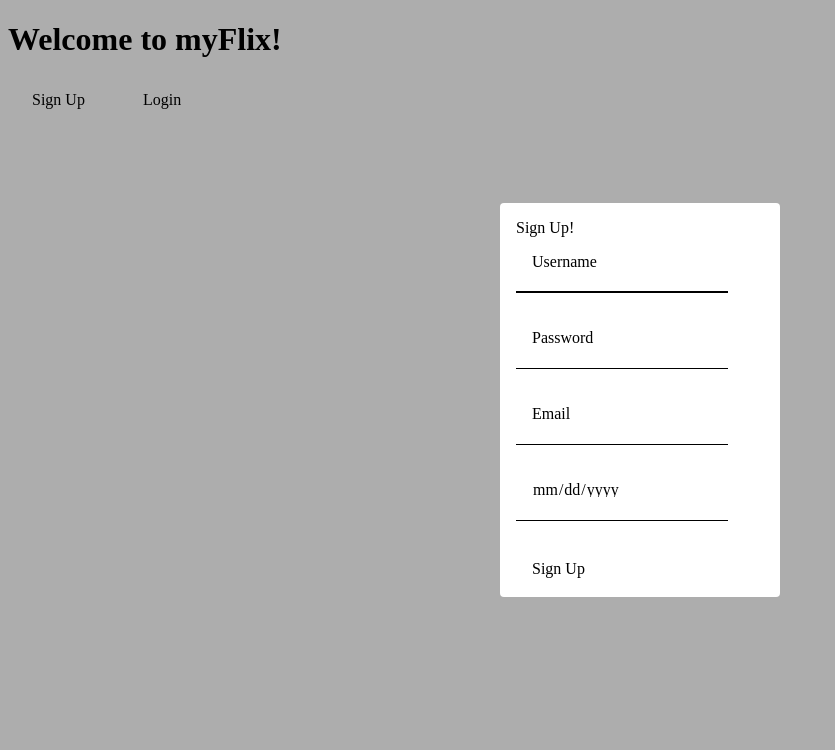
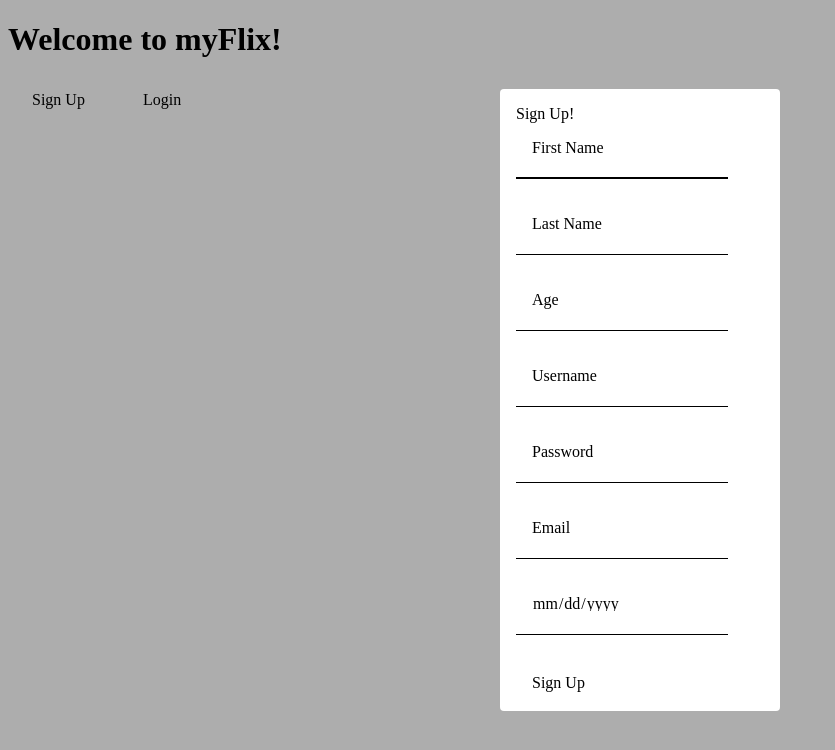
Before and after one commit to dwyertyrell/myFlix-Angular, an Angular app: page / in a window 1280 px wide. Both pictures are taken after a click on the button "Sign Up". Shown: the top 750 px of the page, without its empty margins (0-835 px from the left). Built offline with nearby package versions, Linux system fonts and the light colour scheme.

Commit message:
refactor: Client's side input fields in accordance to the Mongoose Schema db
corrected the client's side input fields in accordance to the required field for the Atlas Mongoose Schema database, hosted by Heroku server.

```diff
--- a/src/app/user-registration-form/user-registration-form.html
+++ b/src/app/user-registration-form/user-registration-form.html
@@ -5,43 +5,25 @@
     <mat-card-content>
           <form>
               <mat-form-field>
-          <input
-            matInput
-            [(ngModel)]="userData.Username"
-            placeholder="Username"
-            type="text"
-            name="Username"
-            required
-          >
+                <input matInput [(ngModel)]="userData.firstName" placeholder="First Name" type="text" name="firstName" required>
               </mat-form-field>
               <mat-form-field>
-          <input
-            matInput
-            [(ngModel)]="userData.Password"
-            type = "password"
-            placeholder="Password"
-            name="Password"
-            required
-          >
+                <input matInput [(ngModel)]="userData.lastName" placeholder="Last Name" type="text" name="lastName" required>
               </mat-form-field>
               <mat-form-field>
-          <input
-            matInput
-            [(ngModel)]="userData.Email"
-            type = "email"
-            placeholder="Email"
-            name="Email"
-            required
-          >
+                <input matInput [(ngModel)]="userData.age" placeholder="Age" type="number" name="age" required>
               </mat-form-field>
               <mat-form-field>
-          <input
-            matInput
-            [(ngModel)]="userData.Birthday"
-            type = "date"
-            placeholder="Birthday"
-            name="Birthday"
-          >
+                <input matInput [(ngModel)]="userData.username" placeholder="Username" type="text" name="username" required>
+              </mat-form-field>
+              <mat-form-field>
+                <input matInput [(ngModel)]="userData.password" type="password" placeholder="Password" name="password" required>
+              </mat-form-field>
+              <mat-form-field>
+                <input matInput [(ngModel)]="userData.email" type="email" placeholder="Email" name="email" required>
+              </mat-form-field>
+              <mat-form-field>
+                <input matInput [(ngModel)]="userData.birthday" type="date" placeholder="Birthday" name="birthday">
               </mat-form-field>
       </form>
     </mat-card-content>
--- a/src/app/user-registration-form/user-registration-form.ts
+++ b/src/app/user-registration-form/user-registration-form.ts
@@ -34,7 +34,15 @@ import { FormsModule } from '@angular/forms';
 })
 export class UserRegistrationFormComponent implements OnInit {
 
-  @Input() userData = { Username: '', Password: '', Email: '', Birthday: '' };
+  @Input() userData = {
+    firstName: '',
+    lastName: '',
+    age: null,
+    username: '',
+    password: '',
+    email: '',
+    birthday: ''
+  };
 
 constructor(
     public fetchApiData: UserRegistrationService,
```
Lines whose indentation alone changed are shown as unchanged.
